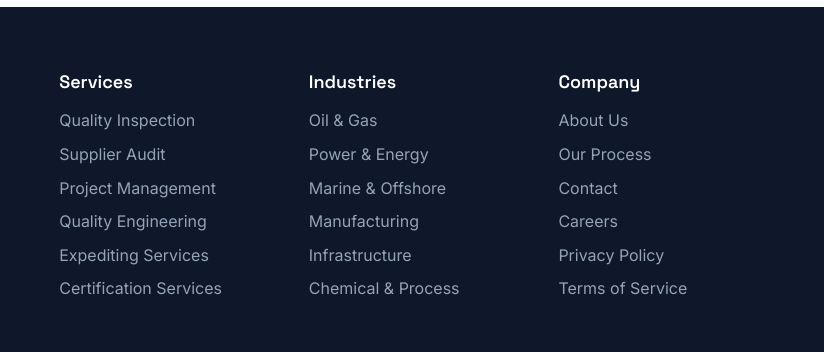
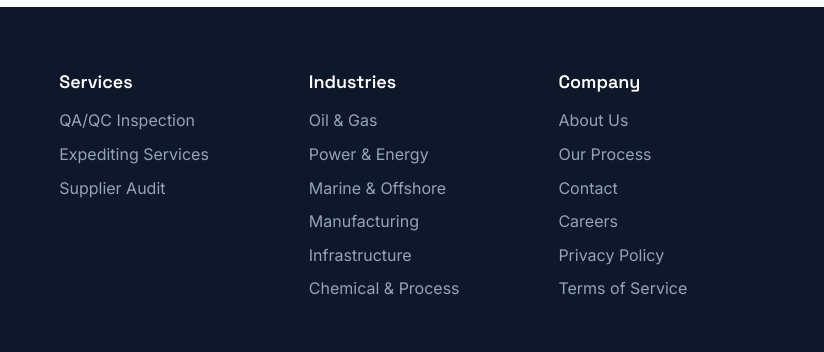
Before and after one commit to qaQualiT/onDemandInspection, a website: page index.html in a window 1280 px wide. Shown: the part 7760-8112 px from the top of the page, 456-1280 px from the left. Drawn offline with Linux system fonts and the light colour scheme; some packages are replaced by stand-ins of ours; a script that the page names is missing.

Commit message:
Update index.html

```diff
--- a/index.html
+++ b/index.html
@@ -571,12 +571,9 @@
           <div class="footer-col">
             <h4>Services</h4>
             <ul>
-              <li><a href="#services">Quality Inspection</a></li>
+              <li><a href="#services">QA/QC Inspection</a></li>
+              <li><a href="#services">Expediting Services</a></li>
               <li><a href="#services">Supplier Audit</a></li>
-              <li><a href="#services">Project Management</a></li>
-              <li><a href="#services">Quality Engineering</a></li>
-              <li><a href="#services">Expediting Services</a></li>
-              <li><a href="#services">Certification Services</a></li>
             </ul>
           </div>
 
```
